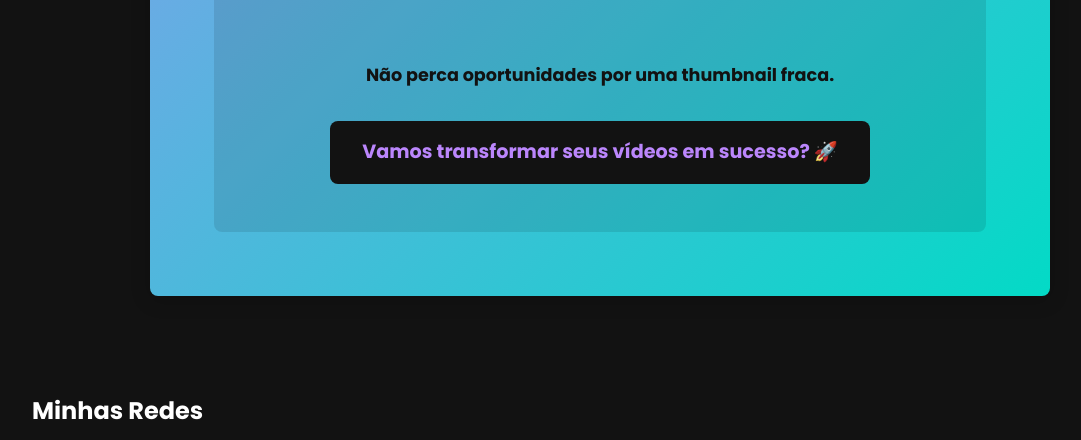
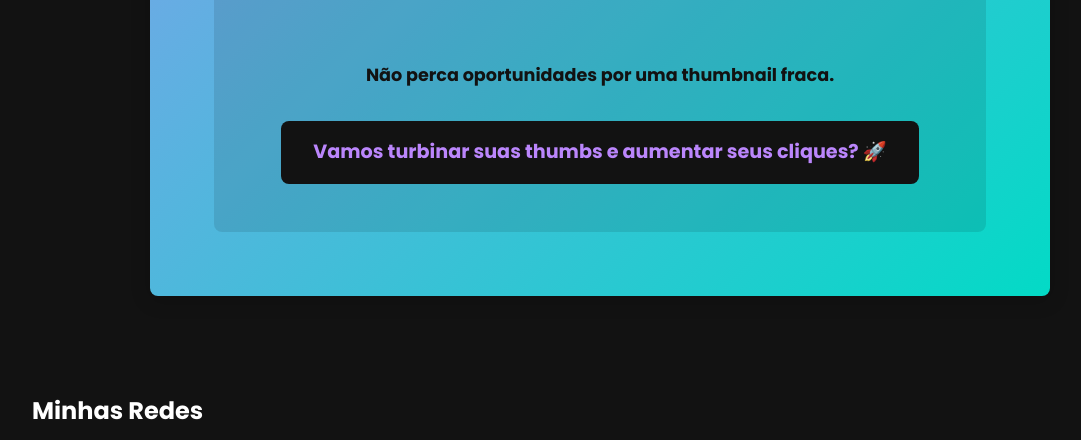
Before and after one commit to haijetski/portfolio-v2, a plain HTML site: page index.html in a window 1280 px wide. Shown: the part 6477-6917 px from the top of the page, without its empty margins (40-1121 px from the left). Drawn offline with Linux system fonts and the light colour scheme.

Commit message:
Add files via upload

```diff
--- a/index.html
+++ b/index.html
@@ -353,7 +353,7 @@
 
         <div class="cta-container">
           <p class="cta-text">Não perca oportunidades por uma thumbnail fraca.</p>
-          <a href="#contactForm" class="cta-button">Vamos transformar seus vídeos em sucesso? 🚀</a>
+          <a href="#contactForm" class="cta-button">Vamos turbinar suas thumbs e aumentar seus cliques? 🚀</a>
         </div>
       </div>
     </div>
```
